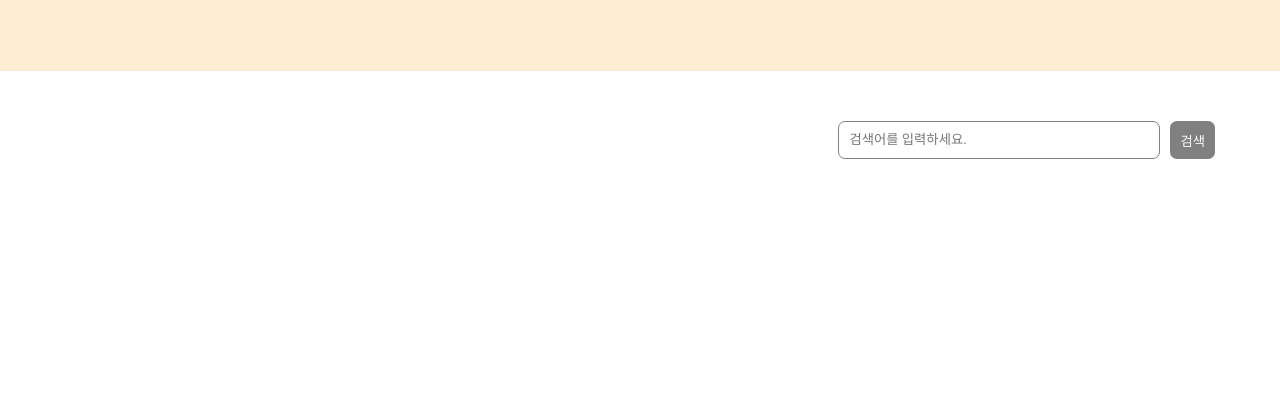
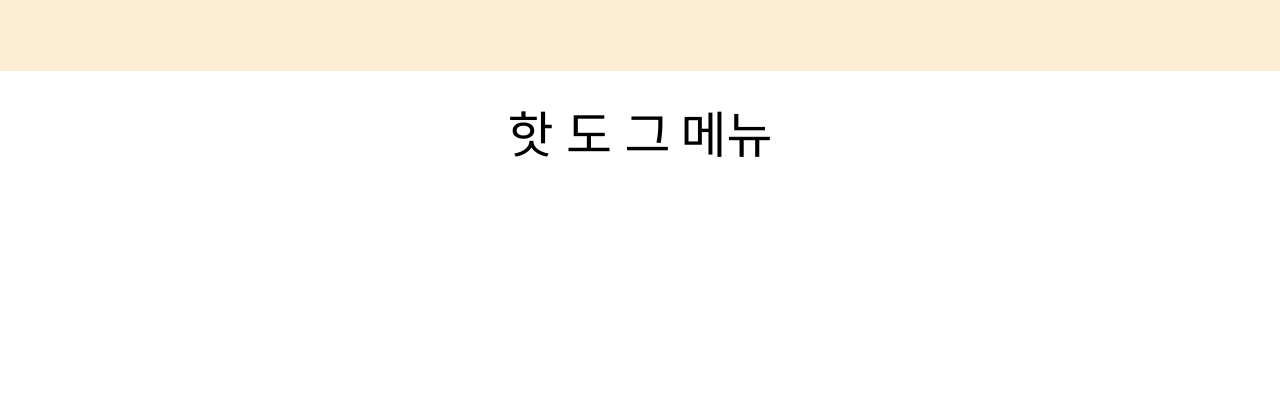
Before and after one commit to starMinK/hotdog, a Flask app: page /notice in a window 1280 px wide. Shown: the part 129-549 px from the top of the page. Run offline with Flask 2, Linux system fonts and the light colour scheme; data that the repository does not hold is empty; some libraries are stand-ins or nearby versions; some web fonts are replaced.

Commit message:
메뉴 목록, 사이드바 css 수정

```diff
--- a/static/notice.css
+++ b/static/notice.css
@@ -1,51 +1,112 @@
-.search-box {
-    width: 1200px;
-    margin: auto;
+.menu {
+    font-family: BMHANNAPro;
+    font-size: 50px;
 
-    padding: 50px 50px 0 0;
     display: flex;
-    flex-direction: row;
-    justify-content: right;
+    justify-content: center;
+    align-items: center;
+
+    margin-top: 40px;
 }
 
-.search-box > input {
-    width: 300px;
-
-    border: gray solid 1px;
-    border-radius: 7px;
-
-    padding: 10px;
+.menu > .menu-pop {
+    text-decoration:none;
 }
 
-.search-box > button {
-    color: white;
+.menu > .menu-pop > .pop {
+    display: inline-block;
+    position: relative;
+    animation-name: popup;
+    animation-duration: 1.2s;
+    animation-iteration-count: infinite;
+    animation-direction: alternate;
+}
 
-    background-color: gray;
+.menu > .menu-pop > .menu1 {
 
-    border: #ED3128 solid 0px;
-    border-radius: 7px;
+}
 
-    padding: 0 10px 0 10px;
+.menu > .menu-pop > .menu2 {
+    animation-delay:0.4s;
+}
 
+.menu > .menu-pop > .menu3 {
+    animation-delay:0.8s;
+}
+
+.menu > p {
     margin-left: 10px;
 }
 
-.search-box > button:hover {
-    background-color: #ED3128;
+@keyframes popup {
+    0% {
+        top: -17px;
+    }
+    20% {
+        top: 0px;
+    }
+    100% {
+        top: 0px;
+    }
 }
 
+/* 검색창 */
+/*.search-box {*/
+/*    width: 1200px;*/
+/*    margin: auto;*/
+
+/*    padding: 30px 50px 0 0;*/
+/*    display: flex;*/
+/*    flex-direction: row;*/
+/*    justify-content: right;*/
+/*}*/
+
+/*.search-box > input {*/
+/*    font-size: 17px;*/
+
+/*    width: 300px;*/
+
+/*    border: gray solid 1px;*/
+/*    border-radius: 7px;*/
+
+/*    padding: 10px;*/
+/*}*/
+
+/*.search-box > button {*/
+/*    font-size: 17px;*/
+
+/*    color: white;*/
+
+/*    background-color: gray;*/
+
+/*    border: #ED3128 solid 0px;*/
+/*    border-radius: 7px;*/
+
+/*    padding: 0 10px 0 10px;*/
+
+/*    margin-left: 10px;*/
+/*}*/
+
+/*.search-box > button:hover {*/
+/*    background-color: #ED3128;*/
+/*}*/
+
+/*메뉴 목록*/
 .notice {
+    font-family: BMHANNAPro;
+
     width: 1200px;
     margin: auto;
 
 }
+
 .notice > .card {
     height: 300px;
-    width: 348px;
+    width: 346px;
 
     float: left;
 
-    border: #86300f solid 1px;
+    border: black solid 2px;
     border-radius: 10px;
 
     text-align: center;
@@ -55,6 +116,10 @@
 
 .notice > .card:hover {
     background-color: #FDEDD3;
+
+    border: #ED3128 solid 2px;
+
+    transition: 0.5s;
 }
 
 .notice > .card > img {
@@ -67,4 +132,25 @@
 }
 .card-text {
     margin: 20px 20px 0 20px;
+
+    font-size: 19px;
 }
+
+/* 밑줄생기는 css */
+ .card-title {
+    display: inline-block;
+    margin: 0;
+    text-transform: uppercase;
+}
+
+ .card-title:after {
+    display: block;
+    content: '';
+    border-bottom: solid 3px #ED3128;
+    transform: scaleX(0);
+    transition: transform 250ms ease-in-out;
+}
+
+ .card-title:hover:after {
+    transform: scaleX(1);
+}
--- a/templates/notice.html
+++ b/templates/notice.html
@@ -52,10 +52,18 @@
 {% endblock scripts %}
 
 {% block content %}
-<div class="search-box">
-    <input type="text" placeholder="검색어를 입력하세요.">
-    <button>검색</button>
+<div class="menu">
+    <div class="menu-pop">
+        <span class="pop menu1">핫</span>
+        <span class="pop menu2">도</span>
+        <span class="pop menu3">그</span>
+    </div>
+    <p>메뉴</p>
 </div>
+<!--<div class="search-box">-->
+<!--    <input type="text" placeholder="검색어를 입력하세요.">-->
+<!--    <button>검색</button>-->
+<!--</div>-->
 <div class="notice" id="notice-box">
 </div>
 {% endblock content %}
```
Also changed, not shown: templates/base.html (+18 -12 lines).
